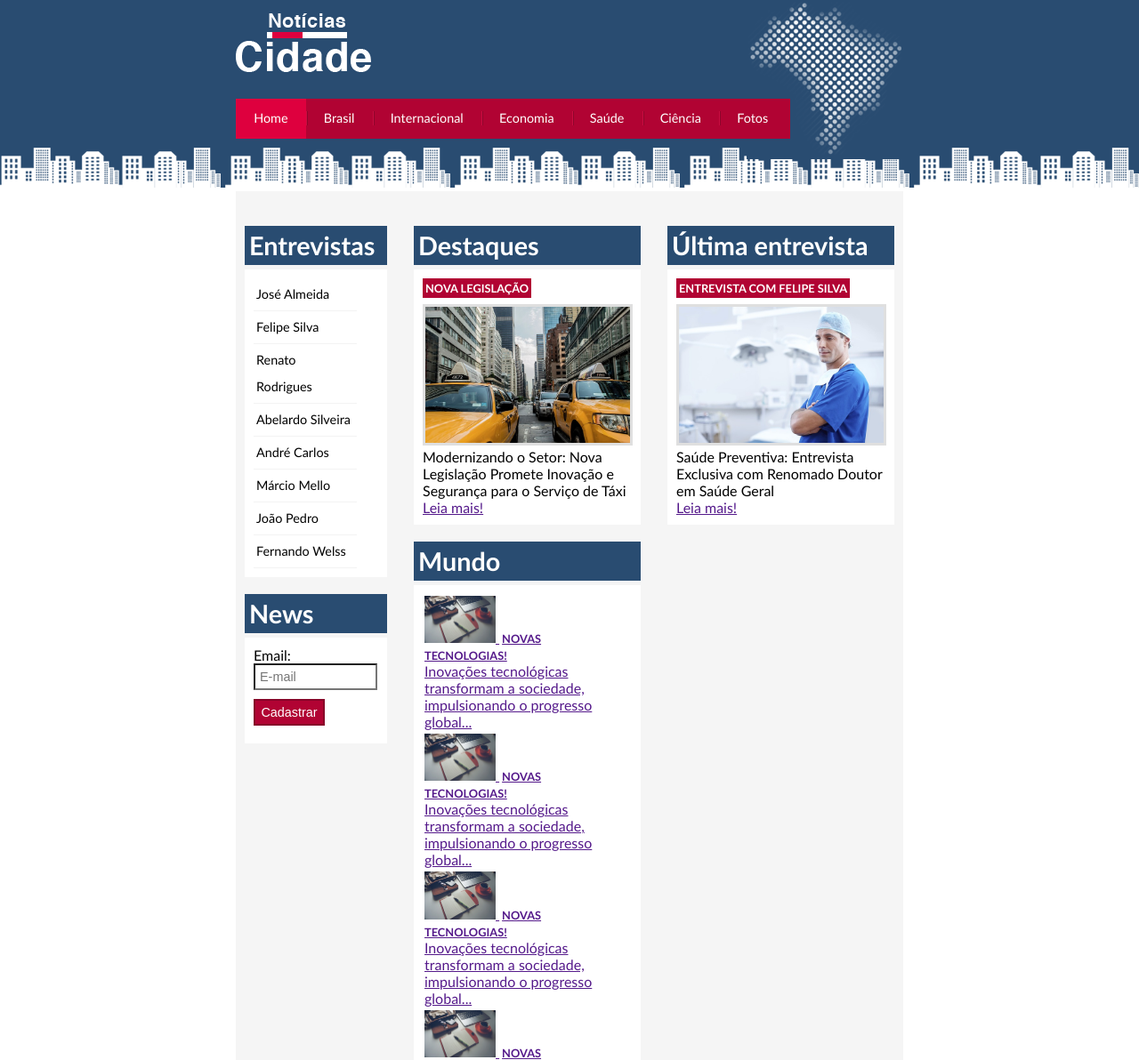
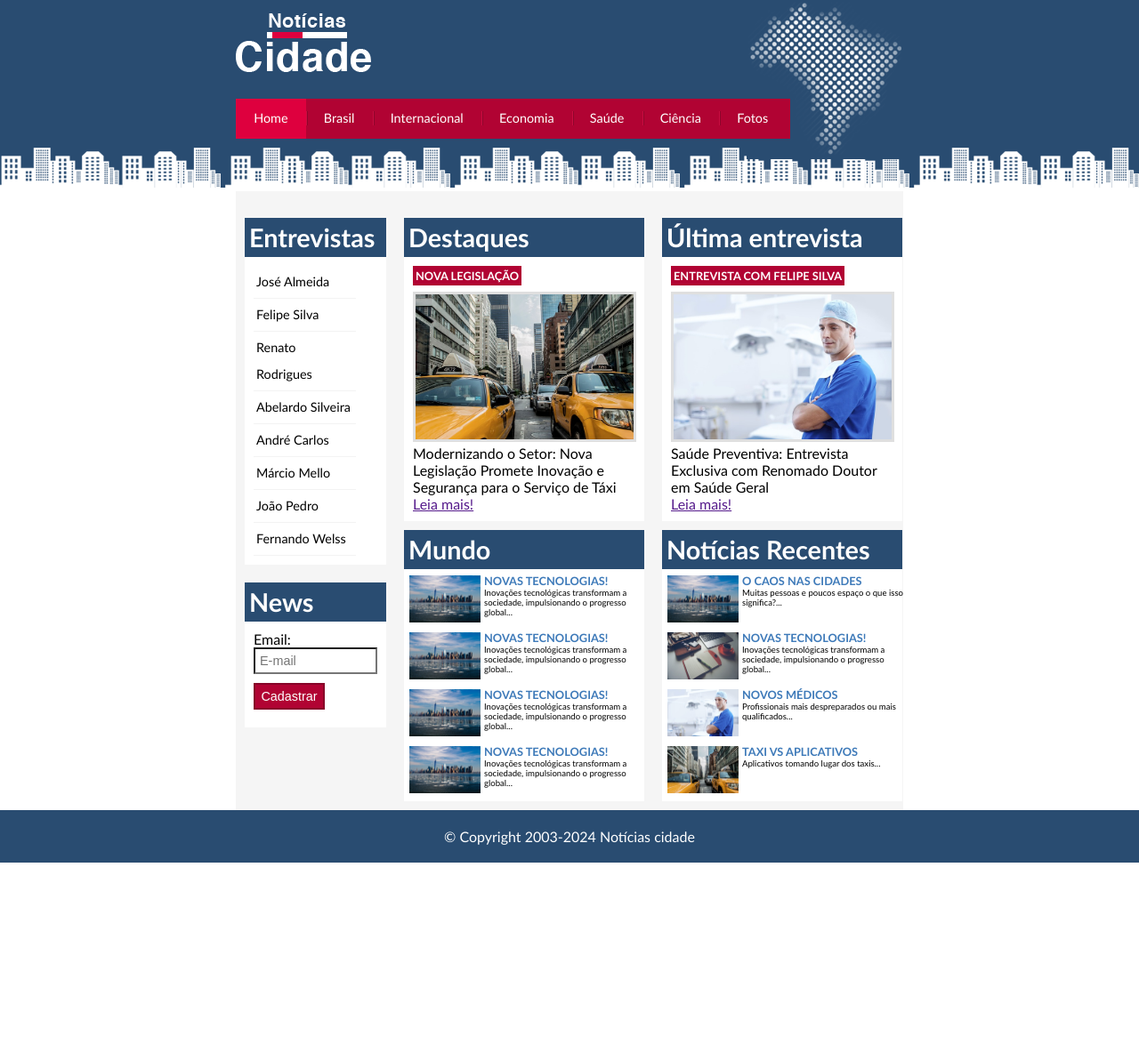
Before and after one commit to Vitorialuz229/Projeto-Site-Noticias, a plain HTML site: page index.html in a window 1280 px wide. Shown: the top 1192 px of the page at 89% size. After the commit the page ends 970 px from the top, so only its background shows below. Drawn offline with Linux system fonts and the light colour scheme.

Commit message:
Finalizando Projeto

```diff
--- a/index.html
+++ b/index.html
@@ -103,32 +103,32 @@
 
          <meading class="caixa">
             <h2>Mundo</h2>
-            <article class="caixa-conteudo">
+            <article class="caixa-content">
                <ul class="lista-noticias">
                   <li>
-                     <a href="">
-                        <img src="img\tecnologia.jpg" width="80">
+                     <a>
+                        <img src="img/cidade.jpg" width="80">
                         <h3>Novas tecnologias!</h3>
                         <p>Inovações tecnológicas transformam a sociedade, impulsionando o progresso global...</p>
                      </a>
                   </li>
                   <li>
-                     <a href="">
-                        <img src="img\tecnologia.jpg" width="80">
+                     <a>
+                        <img src="img/cidade.jpg" width="80">
                         <h3>Novas tecnologias!</h3>
                         <p>Inovações tecnológicas transformam a sociedade, impulsionando o progresso global...</p>
                      </a>
                   </li>
                   <li>
-                     <a href="">
-                        <img src="img\tecnologia.jpg" width="80">
+                     <a>
+                        <img src="img/cidade.jpg" width="80">
                         <h3>Novas tecnologias!</h3>
                         <p>Inovações tecnológicas transformam a sociedade, impulsionando o progresso global...</p>
                      </a>
                   </li>
                   <li>
-                     <a href="">
-                        <img src="img\tecnologia.jpg" width="80">
+                     <a>
+                        <img src="img/cidade.jpg" width="80">
                         <h3>Novas tecnologias!</h3>
                         <p>Inovações tecnológicas transformam a sociedade, impulsionando o progresso global...</p>
                      </a>
@@ -149,6 +149,42 @@
                <a href="">Leia mais!</a>
             </article>
          </meading>
+         <meading class="caixa">
+            <h2>Notícias Recentes</h2>
+            <article class="caixa-content">
+               <ul class="lista-noticias">
+                  <li>
+                     <a>
+                        <img src="img/cidade.jpg" width="80">
+                        <h3>O caos nas cidades</h3>
+                        <p>Muitas pessoas e poucos espaço o que isso significa?...</p>
+                     </a>
+                  </li>
+                  <li>
+                     <a>
+                        <img src="img\tecnologia.jpg" width="80">
+                        <h3>Novas tecnologias!</h3>
+                        <p>Inovações tecnológicas transformam a sociedade, impulsionando o progresso global...</p>
+                     </a>
+                  </li>
+                  <li>
+                     <a>
+                        <img src="img/doutor.jpg" width="80">
+                        <h3>Novos Médicos</h3>
+                        <p>Profissionais mais despreparados ou mais qualificados...</p>
+                     </a>
+                  </li>
+                  <li>
+                     <a>
+                        <img src="img/taxi.jpg" width="80">
+                        <h3>Taxi vs Aplicativos</h3>
+                        <p>Aplicativos tomando lugar dos taxis...</p>
+                     </a>
+                  </li>
+
+               </ul>
+            </article>
+         </meading>
       </aside>
 
    </main>
--- a/styles.css
+++ b/styles.css
@@ -91,41 +91,48 @@ main {
   margin: 0 auto;
   padding-top: 20px;
   display: flex;
-  justify-content: space-around;
 }
 
 section {
   width: 270px;
-  padding-right: 30px;
+  padding: 10px;
 }
 
 .secundario {
   width: 270px;
-  padding-right: 10px;
+  padding: 10px;
 }
 
 .lateral {
-  width: 180px;
+  width: 190px;
 }
 
 /*Barra Lateral - caixa*/
-
 h2 {
   background: #294c71;
   color: #fff;
   font-size: 1.8em;
   padding: 5px;
-  margin-bottom: 5px;
+}
+
+p {
+  color: #000 !important;
+  font-weight: 100;
 }
 
 .caixa {
-  padding: 10px 0 0 10px;
-  margin-top: 9px;
+  margin-bottom: 10px;
 }
 
 .caixa-conteudo {
   background: #fff;
   padding: 10px;
+  margin-bottom: 10px;
+}
+
+.caixa-content {
+  background: #fff;
+  padding-bottom: 5px;
 }
 
 .lateral {
@@ -195,9 +202,32 @@ h3 {
 /*Formatação da lista de notícias*/
 .lista-noticias li{
   padding: 2px;
+  width: 280px;
+  height:60px;
 }
 
+.lista-noticias li a img {
+ float: left;
+ padding: 5px 4px;
+}
+.lista-noticias li a {
+ text-decoration: none;
+}
 
+.lista-noticias li a h3 {
+  font-size: 0.8em;
+  padding: 0;
+  color: #3e7ab9;
+}
+
+.lista-noticias li a p {
+  font-size: 0.6em;
+}
+
+.lista-noticias li:hover{
+  background: #eee;
+  cursor: pointer;
+}
 /*Rodape*/
 footer {
   background: #294c71;
```
Also changed, not shown: 1 other file.
